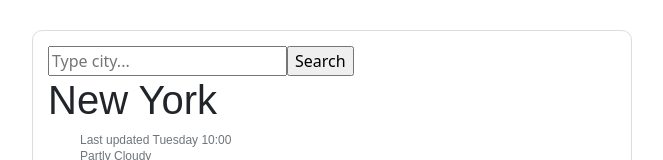
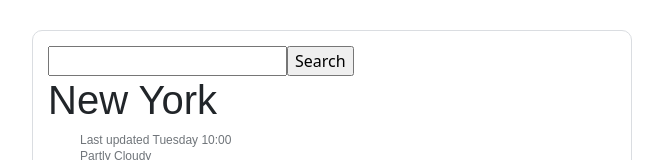
Before and after one commit to Volnistaja/weatherapp-react-homework, a React (Create React App) app: page / in a window 1280 px wide. Shown: the top 160 px of the page, without its empty margins (308-971 px from the left). Built offline with nearby package versions, Linux system fonts and the light colour scheme.

Commit message:
updated code

```diff
--- a/package.json
+++ b/package.json
@@ -6,7 +6,6 @@
     "@testing-library/jest-dom": "^5.17.0",
     "@testing-library/react": "^13.4.0",
     "@testing-library/user-event": "^13.5.0",
-    "axios": "^1.6.7",
     "bootstrap": "^5.3.2",
     "react": "^18.2.0",
     "react-dom": "^18.2.0",
--- a/src/App.js
+++ b/src/App.js
@@ -1,5 +1,4 @@
 import "./App.css";
-import "./Weather.css";
 import Weather from "./Weather";
 
 function App() {
--- a/src/Weather.js
+++ b/src/Weather.js
@@ -1,5 +1,4 @@
 import React from "react";
-import axios from "axios";
 import "./Weather.css";
 export default function Weather() {
   let weatherData = {
@@ -11,7 +10,7 @@ export default function Weather() {
   return (
     <div className="weathersample">
       <form id="search-form">
-        <input type="search" placeholder="Type city..." />
+        <input type="search" />
         <input type="submit" value="Search" />
       </form>
       <h1>{weatherData.city}</h1>
```
Also changed, not shown: 1 other file (tests, documents, lock files or other folders).
